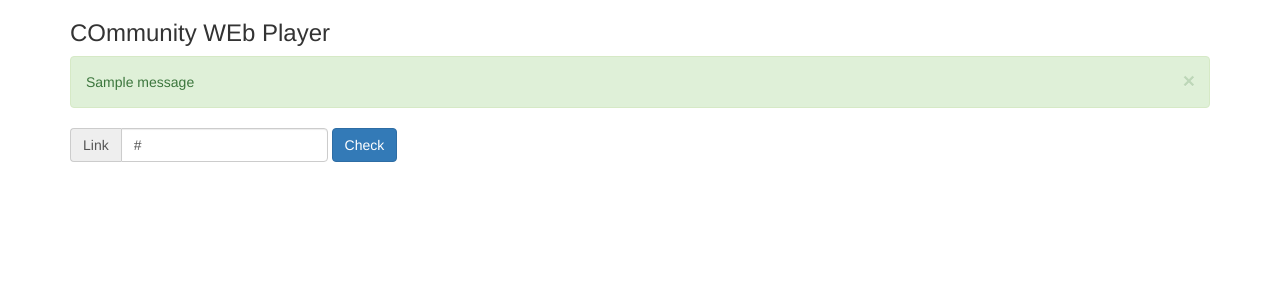
After one commit to fopina/coweplayer, a Django app: template cowepl/templates/cowepl/add_music.html in a window 1280 px wide. The commit adds this page. Shown: the top 300 px of the page. Run offline with Django 3.2, Linux system fonts and the light colour scheme; the template is opened without the code that fills it: most values are stand-ins (such as "Sample title", 1, 10 or a date in 2020); one stand-in notice (Sample message) is shown; some libraries are stand-ins or nearby versions.

Commit message:
add music view

```diff
--- /dev/null
+++ b/cowepl/templates/cowepl/add_music.html
@@ -0,0 +1,17 @@
+{% extends 'cowepl/base.html' %}
+
+{% block content %}
+<form class="form-inline" action="{% url 'cowepl:add' %}" method="POST">
+    {% csrf_token %}
+    <div class="form-group">
+        <div class="input-group">
+          <div class="input-group-addon">Link</div>
+          <input type="text" class="form-control" id="link" name="link"{% if link %} value="{{ link }}"{% endif %}>
+        </div>
+    </div>
+    <button type="submit" class="btn btn-primary">Check</button>
+</form>
+{% if info %}
+
+{% endif %}
+{% endblock %}
--- a/cowepl/templates/cowepl/base.html
+++ b/cowepl/templates/cowepl/base.html
@@ -18,7 +18,18 @@
     <![endif]-->
   </head>
   <body>
-  	{% block content %}{% endblock %}
+    <div class="container">
+      <h3>COmmunity WEb Player</h3>
+      {% block messages %}
+        {% for message in messages %}
+        <div class="alert alert-{{ message.level_tag }} alert-dismissable fade in">
+            <button type="button" class="close" data-dismiss="alert" aria-hidden="true">&times;</button>
+            {{ message }}
+        </div>
+        {% endfor %}
+      {% endblock %}
+  	  {% block content %}{% endblock %}
+    </div>
 
     <!-- jQuery (necessary for Bootstrap's JavaScript plugins) -->
     <script src="https://ajax.googleapis.com/ajax/libs/jquery/1.11.2/jquery.min.js"></script>
--- a/cowepl/urls.py
+++ b/cowepl/urls.py
@@ -4,4 +4,5 @@ import views
 urlpatterns = patterns('',
     url(r'^$', views.index, name='index'),
     url(r'^vote/(?P<music_id>\d+)/$', views.vote_up, name='vote_up'),
+    url(r'^add/$', views.add_music, name='add'),
 )
--- a/coweplayer/settings.py
+++ b/coweplayer/settings.py
@@ -78,3 +78,6 @@ USE_TZ = True
 # https://docs.djangoproject.com/en/1.7/howto/static-files/
 
 STATIC_URL = '/static/'
+
+from django.contrib.messages import constants as message_constants
+MESSAGE_TAGS = {message_constants.ERROR: 'danger'}
```
Also changed, not shown: cowepl/templates/cowepl/index.html (+3 -4 lines), cowepl/views.py (+23 -2 lines).
